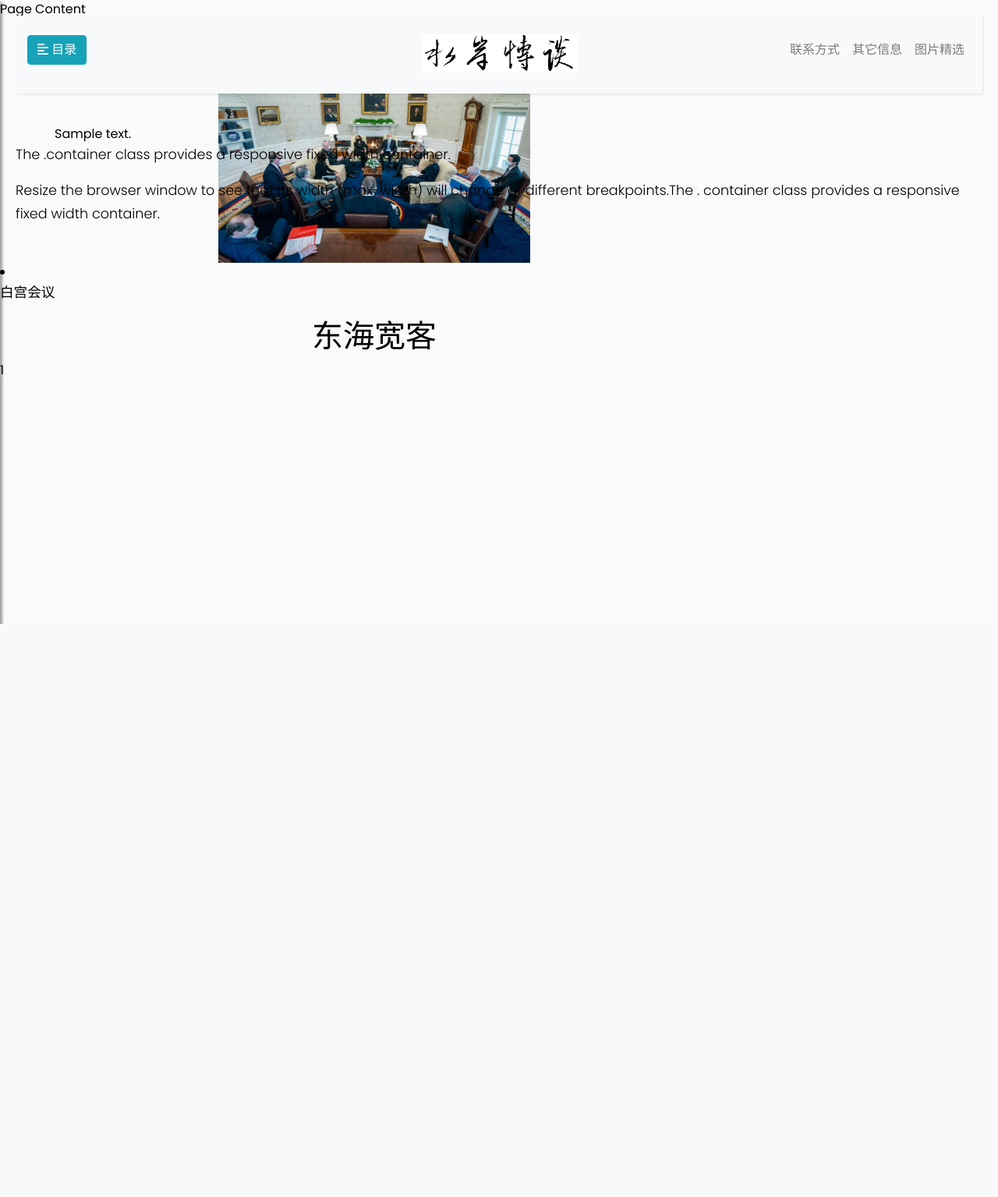
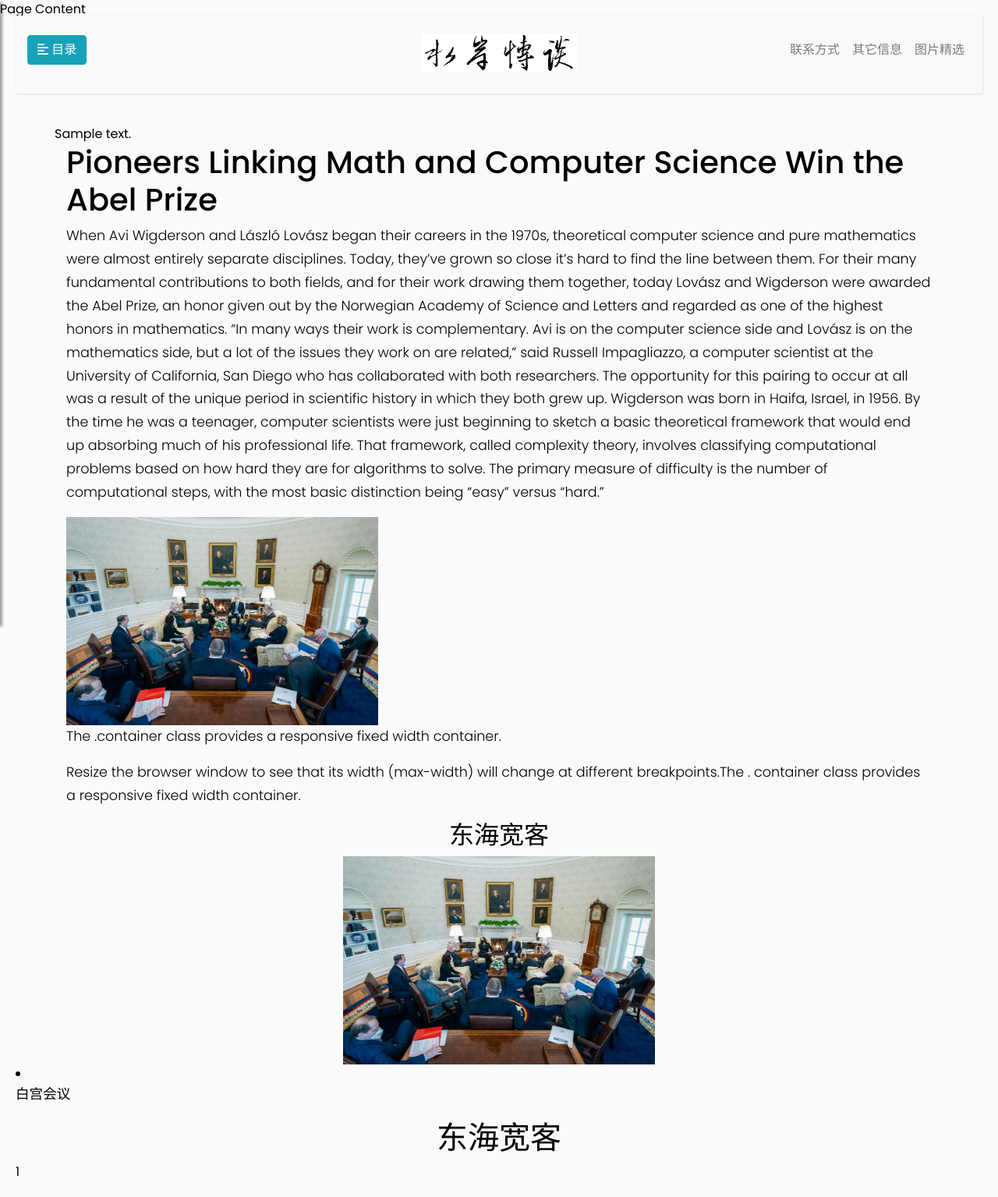
Before and after one commit to logoogol/tencent_final, a Python web app: template templates/page.html in a window 1280 px wide. Shown: the whole page at 78% size. Before the commit the page ends 800 px from the top, so only its background shows below. Run offline with Jinja, Linux system fonts and the light colour scheme; the template is opened without the code that fills it: most values are stand-ins (such as "Sample title", 1, 10 or a date in 2020); some libraries are stand-ins or nearby versions.

Commit message:
compu and math

```diff
--- a/templates/page.html
+++ b/templates/page.html
@@ -12,7 +12,7 @@
     <div class="row">
         {{data.text|safe}}
     </div>
-</main><!-- /.container
+</main>
 <div class="container">
     <h1>Pioneers Linking Math and Computer Science Win the Abel Prize</h1>
     <p>When Avi Wigderson and László Lovász began their careers in the 1970s, theoretical computer science and pure mathematics were almost entirely separate disciplines. Today, they’ve grown so close it’s hard to find the line between them. For their many fundamental contributions to both fields, and for their work drawing them together, today Lovász and Wigderson were awarded the Abel Prize, an honor given out by the Norwegian Academy of Science and Letters and regarded as one of the highest honors in mathematics.
@@ -22,7 +22,7 @@
         The opportunity for this pairing to occur at all was a result of the unique period in scientific history in which they both grew up.
 
         Wigderson was born in Haifa, Israel, in 1956. By the time he was a teenager, computer scientists were just beginning to sketch a basic theoretical framework that would end up absorbing much of his professional life. That framework, called complexity theory, involves classifying computational problems based on how hard they are for algorithms to solve. The primary measure of difficulty is the number of computational steps, with the most basic distinction being “easy” versus “hard.”</p>
-    <!-- <img class="responsive" src="{{ url_for('static', path='./images/Biden.JPG') }}" width="400" height="400"> -->
+     <img class="responsive" src="{{ url_for('static', path='./images/Biden.JPG') }}" width="400" height="400">
     <p>The .container class provides a responsive fixed width container.</p>
     <p>Resize the browser window to see that its width (max-width) will change at different breakpoints.The .
         container class provides a responsive fixed width container.</p>
```
